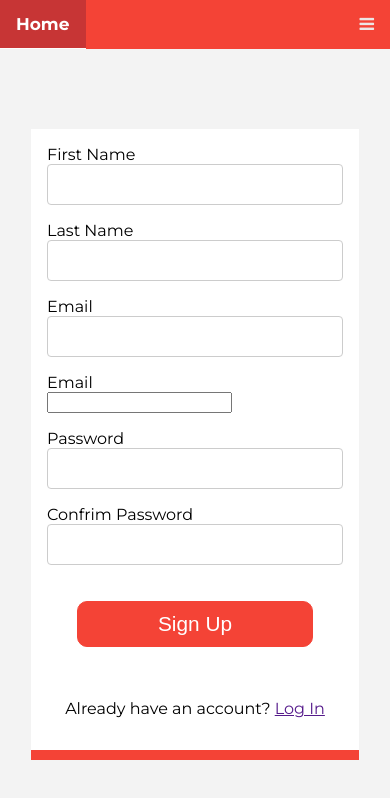
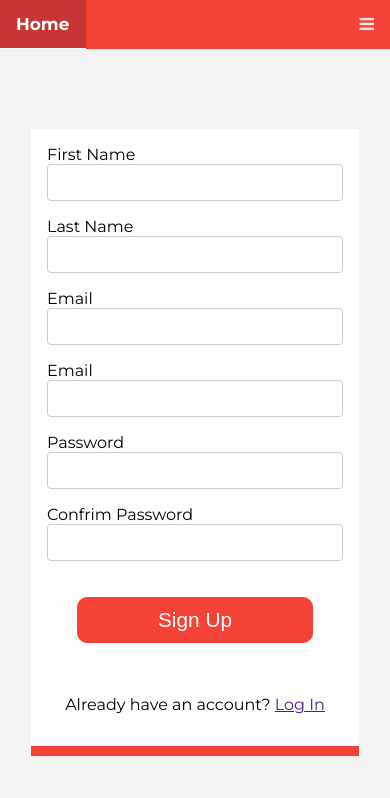
Before and after one commit to Emkay860/frontend-sendIT, a plain HTML site: page signup.html in a window 390 px wide. Drawn offline with Linux system fonts and the light colour scheme.

Commit message:
Update style.css
Update styles to include "tel" type of input and adjust font properties of all input fields

```diff
--- a/css/style.css
+++ b/css/style.css
@@ -76,12 +76,17 @@ body {
 
 input[type="text"],
 input[type="email"],
-input[type="password"] {
+input[type="password"],
+input[type="tel"] {
   width: 70%;
-  padding: 12px;
+  padding: 8px;
   border: 1px solid #ccc;
   border-radius: 4px;
   box-sizing: border-box;
+  font-size: 16px;
+  color: rgb(63, 60, 60);
+  font-family: "Montserrat", sans-serif;
+  font-style: oblique;
 }
 
 .input-label {
@@ -171,7 +176,8 @@ input[type="password"] {
 
   input[type="text"],
   input[type="email"],
-  input[type="password"] {
+  input[type="password"],
+  input[type="tel"] {
     width: 100%;
   }
 
```
